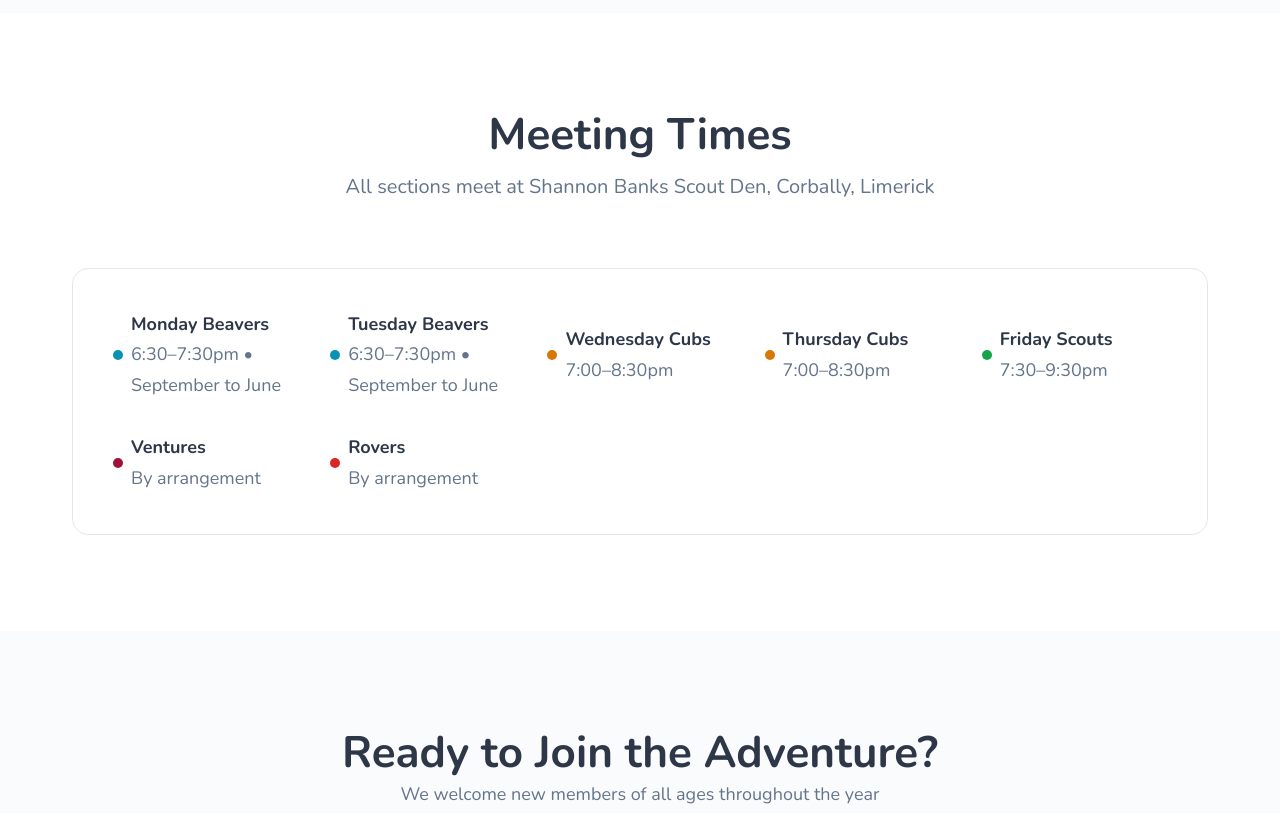
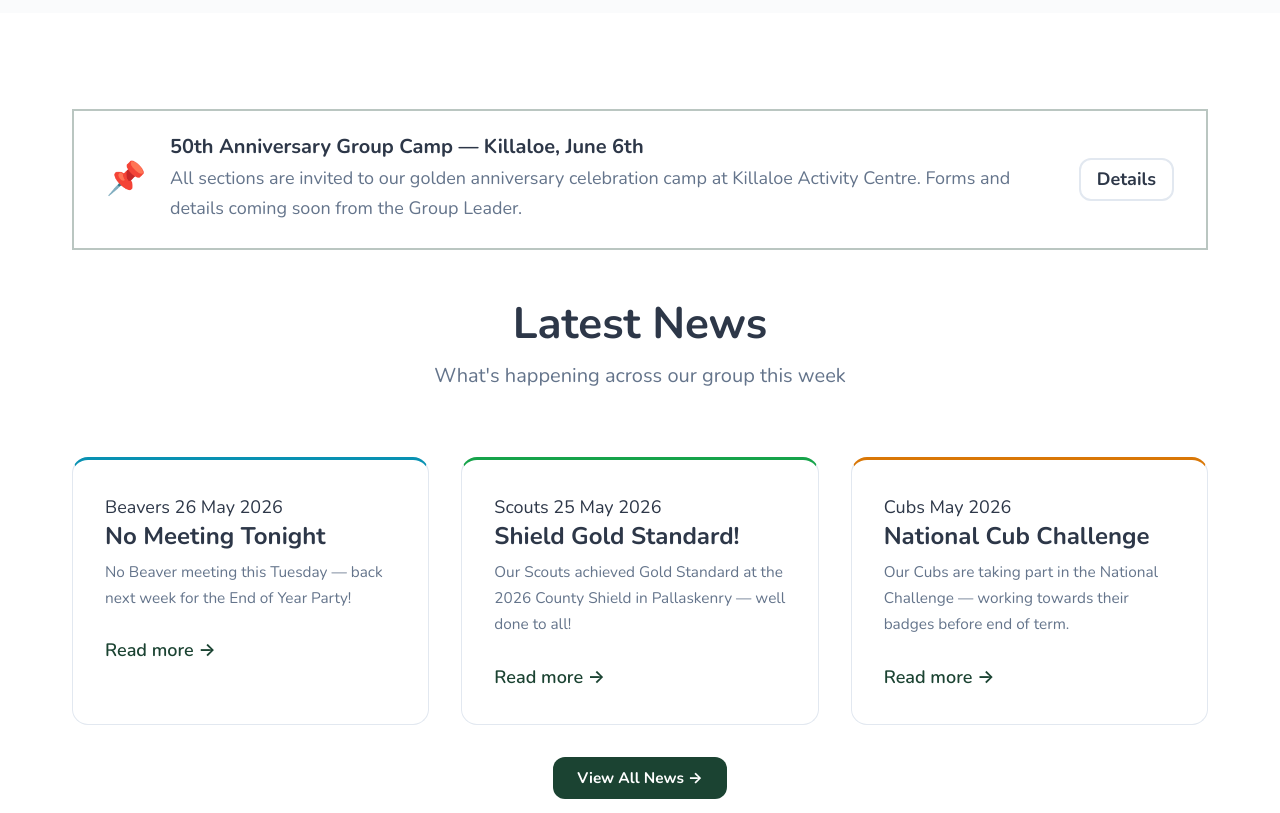
Before and after one commit to shannonbanksscouting/shannonbanksscouting.github.io, a plain HTML site: page index.html in a window 1280 px wide. Shown: the part 1640-2453 px from the top of the page. Drawn offline with nearby package versions, Linux system fonts and the light colour scheme.

Commit message:
Add pinned announcement and latest news snapshot to home page

```diff
--- a/index.html
+++ b/index.html
@@ -130,8 +130,57 @@
             </div>
         </section>
 
+        <!-- Pinned Announcement & Latest News -->
+        <section class="section" style="background: var(--color-surface);">
+            <div class="container">
+                <!-- Pinned Announcement -->
+                <div class="pinned-announcement" data-aos="fade-up">
+                    <div class="pinned-banner">
+                        <span class="pinned-icon">📌</span>
+                        <div>
+                            <h3 style="margin:0;">50th Anniversary Group Camp — Killaloe, June 6th</h3>
+                            <p style="margin: var(--space-xs) 0 0;">All sections are invited to our golden anniversary celebration camp at Killaloe Activity Centre. Forms and details coming soon from the Group Leader.</p>
+                        </div>
+                        <a href="announcements.html" class="btn btn--outline btn--sm">Details</a>
+                    </div>
+                </div>
+
+                <!-- Latest News -->
+                <div class="section-header" data-aos="fade-up" style="margin-top: var(--space-2xl);">
+                    <h2>Latest News</h2>
+                    <p>What's happening across our group this week</p>
+                </div>
+                <div class="card-grid card-grid--3" data-aos="fade-up">
+                    <article class="card card--accent-top card--beavers">
+                        <span class="card-badge">Beavers</span>
+                        <span class="card-date">26 May 2026</span>
+                        <h3>No Meeting Tonight</h3>
+                        <p>No Beaver meeting this Tuesday — back next week for the End of Year Party!</p>
+                        <a href="announcements-beavers.html#no-meeting-may-26" class="card-link">Read more →</a>
+                    </article>
+                    <article class="card card--accent-top card--scouts">
+                        <span class="card-badge">Scouts</span>
+                        <span class="card-date">25 May 2026</span>
+                        <h3>Shield Gold Standard!</h3>
+                        <p>Our Scouts achieved Gold Standard at the 2026 County Shield in Pallaskenry — well done to all!</p>
+                        <a href="announcements-scouts.html#shield-gold-standard" class="card-link">Read more →</a>
+                    </article>
+                    <article class="card card--accent-top card--cubs">
+                        <span class="card-badge">Cubs</span>
+                        <span class="card-date">May 2026</span>
+                        <h3>National Cub Challenge</h3>
+                        <p>Our Cubs are taking part in the National Challenge — working towards their badges before end of term.</p>
+                        <a href="announcements-cubs.html#national-cub-challenge" class="card-link">Read more →</a>
+                    </article>
+                </div>
+                <div class="text-center" style="margin-top: var(--space-xl);">
+                    <a href="announcements.html" class="btn btn--secondary">View All News →</a>
+                </div>
+            </div>
+        </section>
+
         <!-- Meeting Times -->
-        <section class="section" style="background: var(--color-surface);">
+        <section class="section">
             <div class="container">
                 <div class="section-header" data-aos="fade-up">
                     <h2>Meeting Times</h2>
--- a/styles.css
+++ b/styles.css
@@ -738,6 +738,25 @@
         gap: var(--space-lg);
     }
 
+    .card-grid--3 {
+        grid-template-columns: repeat(auto-fit, minmax(280px, 1fr));
+    }
+
+    .card-link {
+        display: inline-block;
+        margin-top: auto;
+        padding-top: var(--space-sm);
+        font-weight: 600;
+        font-size: var(--text-sm);
+        color: var(--color-primary);
+        text-decoration: none;
+        transition: color var(--transition-fast);
+    }
+
+    .card-link:hover {
+        color: var(--color-accent);
+    }
+
     /* Section Card (home page) */
     .section-card {
         display: flex;
@@ -1029,6 +1048,54 @@
         outline: none;
     }
 
+    /* ---- PINNED ANNOUNCEMENT ---- */
+    .pinned-announcement {
+        margin-bottom: var(--space-lg);
+    }
+
+    .pinned-banner {
+        display: flex;
+        align-items: center;
+        gap: var(--space-lg);
+        padding: var(--space-lg) var(--space-xl);
+        background: linear-gradient(135deg, color-mix(in srgb, var(--color-primary) 8%, var(--color-surface)), color-mix(in srgb, var(--color-accent) 6%, var(--color-surface)));
+        border: 2px solid color-mix(in srgb, var(--color-primary) 30%, transparent);
+        border-radius: var(--radius-lg);
+        box-shadow: var(--shadow-sm);
+    }
+
+    .pinned-icon {
+        font-size: 2rem;
+        flex-shrink: 0;
+    }
+
+    .pinned-banner h3 {
+        font-size: clamp(1rem, 2vw, 1.25rem);
+        color: var(--color-text);
+    }
+
+    .pinned-banner p {
+        color: var(--color-text-muted);
+        font-size: var(--text-sm);
+    }
+
+    .pinned-banner .btn--sm {
+        flex-shrink: 0;
+        padding: var(--space-xs) var(--space-md);
+        font-size: var(--text-sm);
+    }
+
+    @media (max-width: 600px) {
+        .pinned-banner {
+            flex-direction: column;
+            align-items: flex-start;
+            text-align: left;
+        }
+        .pinned-banner .btn--sm {
+            align-self: flex-start;
+        }
+    }
+
     /* ---- MEETING TIMES OVERVIEW ---- */
     .meeting-overview {
         display: grid;
```
